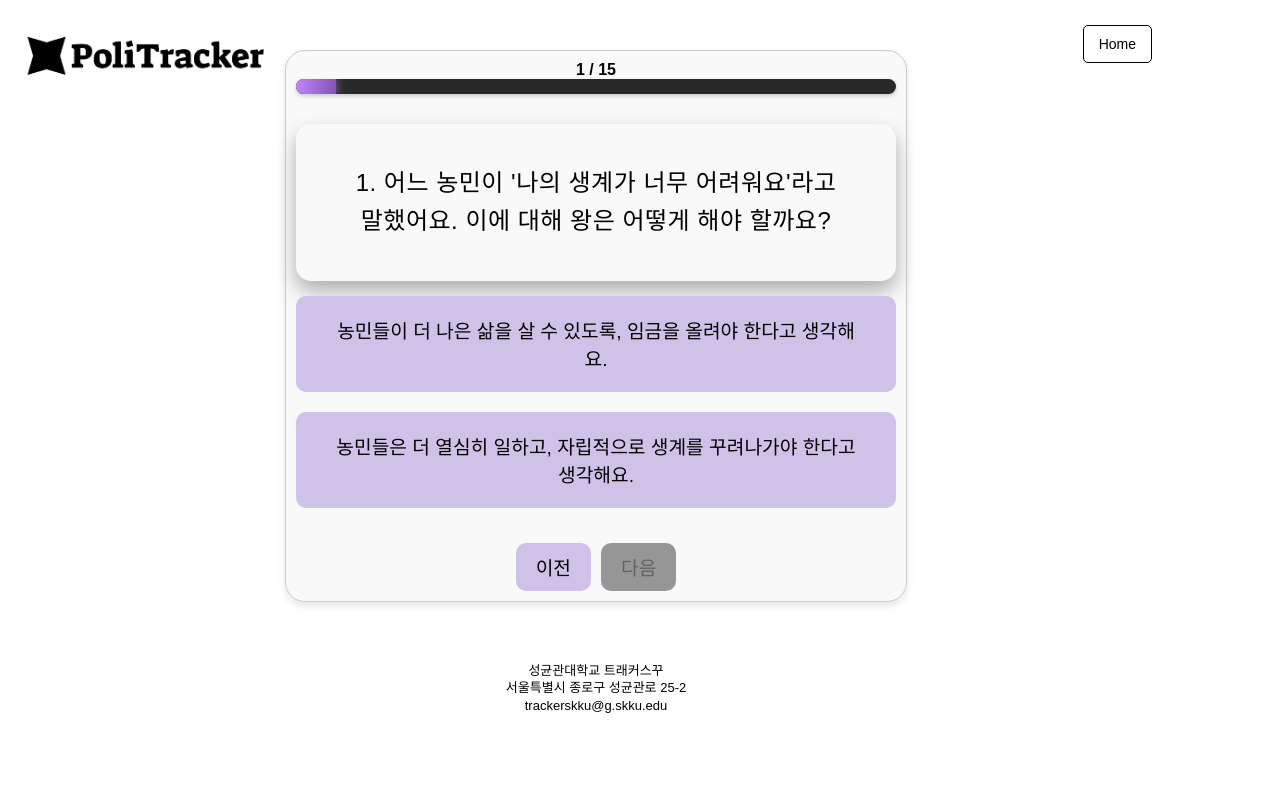
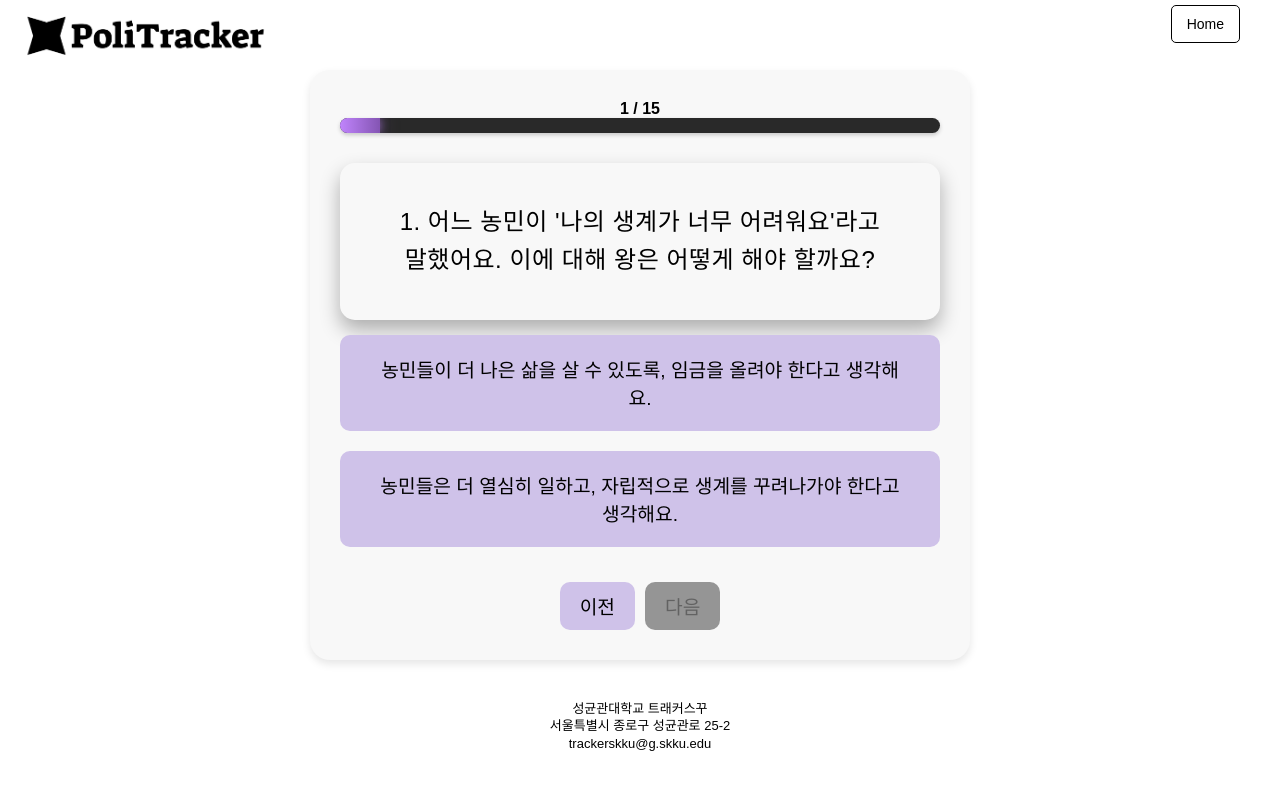
Before and after one commit to Co-Deep-Project/Frontend, a React (Create React App) app in the folder co-deep-frontend(Final)/: page /question in a window 1280 px wide. Shown: the top 790 px of the page. Built offline with nearby package versions, Linux system fonts and the light colour scheme.

Commit message:
QuestionScreen css 수정

```diff
--- a/co-deep-frontend(Final)/src/mbti/QuestionScreen.css
+++ b/co-deep-frontend(Final)/src/mbti/QuestionScreen.css
@@ -3,18 +3,16 @@
   display: flex;
   justify-content: center;
   align-items: center;
+  padding-top: 70px; /* header 높이 + 추가 여백 */
   min-height: 100vh;
-  background: white; /* 전체 배경을 흰색으로 설정 */
+  background: white;
   font-family: 'Poppins', sans-serif;
-  overflow: hidden;
   position: relative;
-  padding: 20px;
+  overflow-y: visible;
 }
-
-/* 중앙 컨테이너 크기 및 정렬 */
 .question-box {
-  width: 100%; /* 부모 요소의 너비를 유지 */
-  max-width: 600px; /* 적절한 너비 제한 */
+  width: 100%;
+  max-width: 600px;
   background: #f8f8f8;
   border-radius: 20px;
   box-shadow: 0 4px 8px rgba(0, 0, 0, 0.1);
@@ -22,20 +20,12 @@
   display: flex;
   flex-direction: column;
   align-items: center;
-  justify-content: center; /* 수직 및 수평 중앙 정렬 */
-  margin: 50px auto; /* 가로 중앙 및 적절한 여백 추가 */
-  margin-right: 240px;
+  justify-content: center;
+  margin: 0 auto; /* 상하 여백 없이 가운데 정렬 */
   position: relative;
+  margin-top: 70px; /* header 아래로 위치 조정 */
 }
-.mbti-container, .question-box {
-  position: relative;  /* 위치를 부모 요소를 기준으로 설정 */
-  width: 80%;          /* 화면의 너비에 따라 크기 조정 */
-  max-width: 600px;    /* 최대 너비 제한 */
-  margin: 20px auto;   /* 상하 20px 여백과 좌우 자동으로 중앙 정렬 */
-  padding: 10px;       /* 내부 여백 */
-  border: 1px solid #ccc; /* 경계선 설정 */
-  background-color: #f9f9f9; /* 배경색 */
-}
+
 
 /* 추가적으로, 반응형 디자인을 위해 미디어 쿼리를 사용할 수 있습니다 */
 @media (max-width: 768px) {
@@ -50,6 +40,8 @@
   width: 100%; /* 전체 너비 사용 */
   margin-bottom: 20px; /* 아래 여백 */
 }
+
+
 
 .progress-text {
   font-size: 1rem;
--- a/co-deep-frontend(Final)/src/mbti/QuestionScreen.js
+++ b/co-deep-frontend(Final)/src/mbti/QuestionScreen.js
@@ -1,5 +1,6 @@
 import React, { useState, useEffect } from "react";
 import "./QuestionScreen.css";
+import styles from "./QuestionScreen.module.css"
 import logo from '../assets/polilogo.png';
 import { useNavigate } from 'react-router-dom';
 
@@ -176,7 +177,7 @@ const QuestionScreen = ({ onComplete }) => {
     };
 
     return (
-        <div className="header">
+        <div className={styles.header}>
             <div className="logo-container">
                 <img src={logo} alt="PoliTracker Logo" onClick={handleHomeClick} className="poliLogo" />
             </div>
--- /dev/null
+++ b/co-deep-frontend(Final)/src/mbti/QuestionScreen.module.css
@@ -0,0 +1,6 @@
+.header {
+    position: fixed;
+    width: 100%;
+    height: 60px;
+    z-index: 1000;
+  }
```
